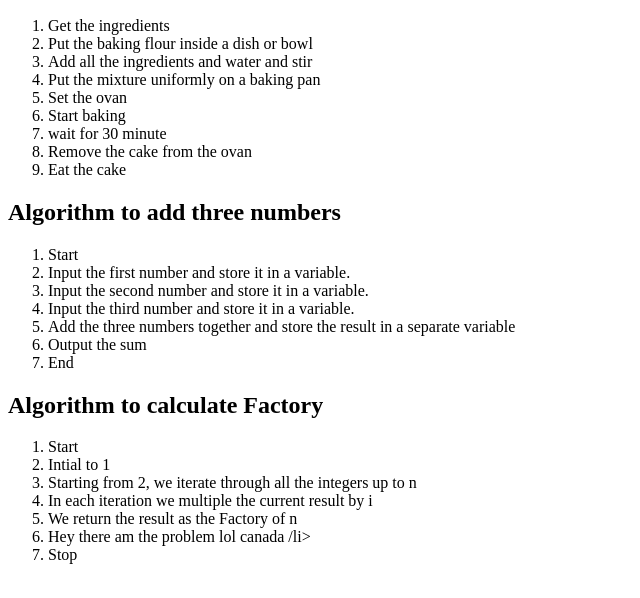
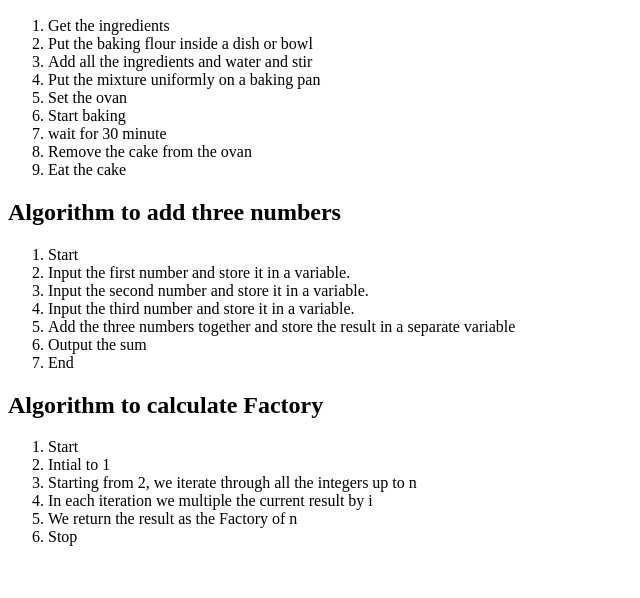
Before and after one commit to Bathelow/internship_app2024, a plain HTML site: page index.html in a window 1280 px wide. Shown: the part 110-708 px from the top of the page, without its empty margins (0-640 px from the left). Drawn offline with Linux system fonts and the light colour scheme.

Commit message:
we removed the   problem in the index.html file

```diff
--- a/index.html
+++ b/index.html
@@ -43,7 +43,7 @@
                     <li>Starting from 2, we iterate through all the integers up to n</li>
                     <li>In each iteration we multiple the current result by i</li>
                     <li>We return the result as the Factory of n</li>
-                    <li>Hey there am the problem lol canada /li>
+
                     <li>Stop</li>
 
               </ol>
```
